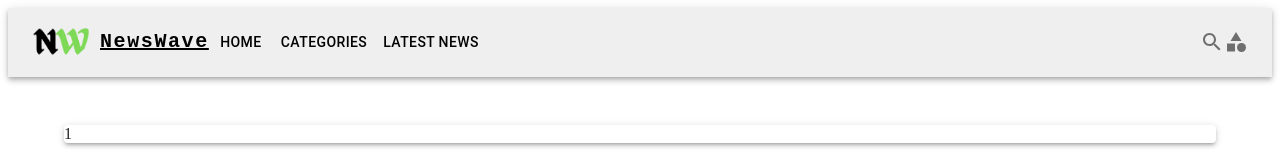
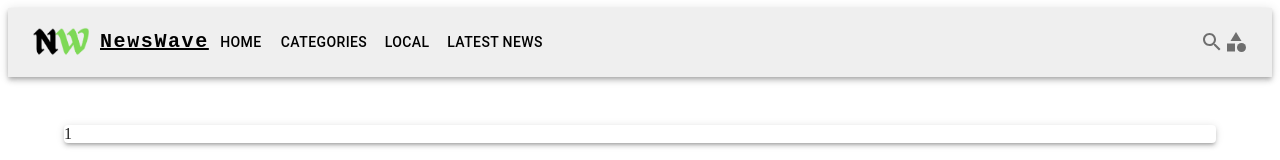
Before and after one commit to Mbutle3/NewsWave, a React (Create React App) app in the folder newswave/: page / in a window 1280 px wide. Shown: the top 160 px of the page. Built offline with nearby package versions, Linux system fonts and the light colour scheme.

Commit message:
Update Header.js

```diff
--- a/newswave/src/components/Header.js
+++ b/newswave/src/components/Header.js
@@ -105,6 +105,9 @@ function Header() {
               Categories
             </Button>
             <Button sx={{ my: 2, color: "#000", display: "block" }}>
+              Local
+            </Button>
+            <Button sx={{ my: 2, color: "#000", display: "block" }}>
               Latest News
             </Button>
           </Box>
```
